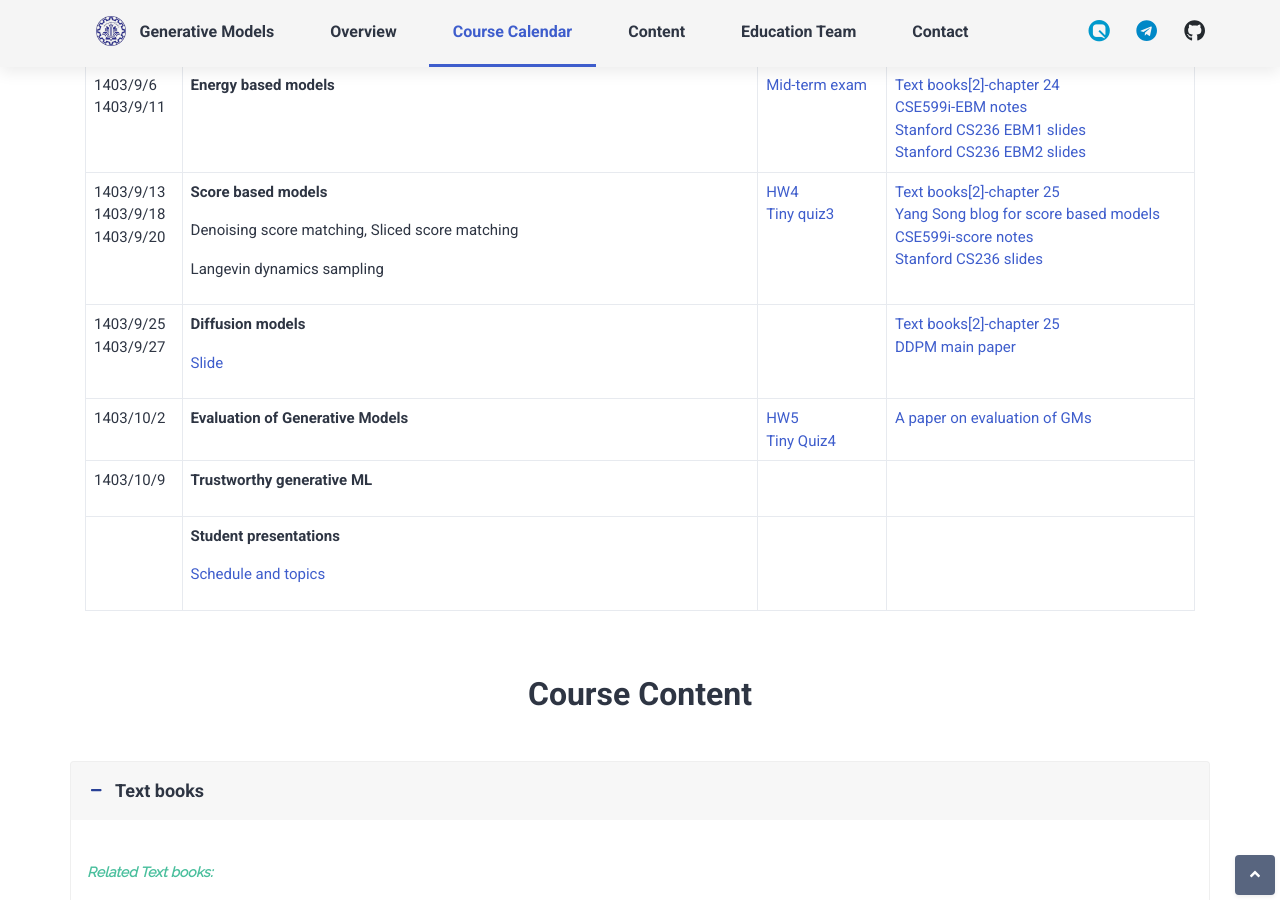
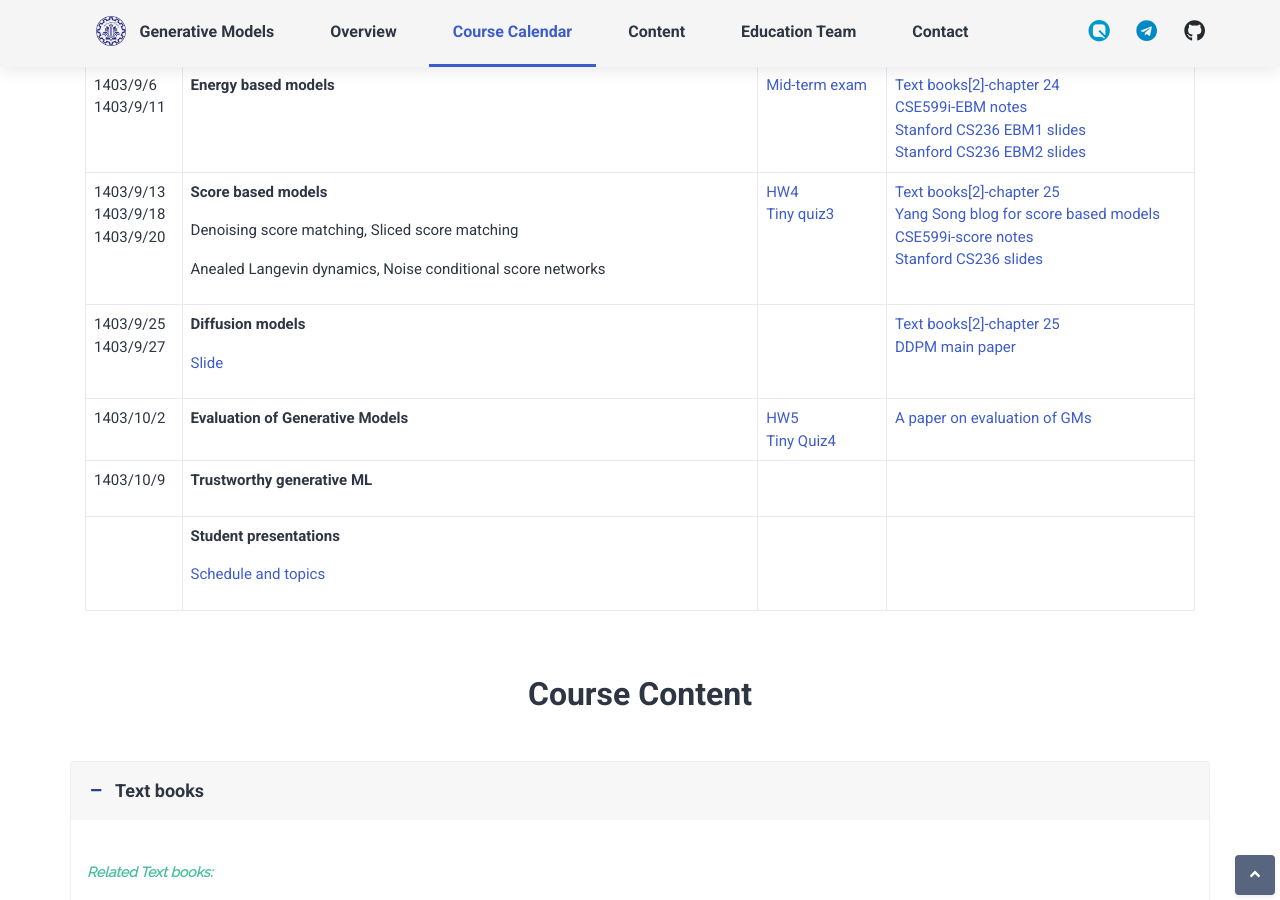
Before and after one commit to Sharif-CS-GenerativeModels/Sharif-CS-GenerativeModels.github.io, a Jekyll site: the page built from index.html, in a window 1280 px wide and 900 px high, scrolled down 2139 px. Built offline with Jekyll 4.4.1, drawn with Linux system fonts in a browser that asks for light colours; some web fonts are replaced; comment, search, counter and statistics services are not loaded.

Commit message:
Update calendar.yml

```diff
--- a/_data/calendar.yml
+++ b/_data/calendar.yml
@@ -222,7 +222,7 @@
       link: ""
     - title: "Denoising score matching, Sliced score matching"
       link: ""
-    - title: "Langevin dynamics sampling"
+    - title: "Anealed Langevin dynamics, Noise conditional score networks"
       link: ""
   assignment:
     - title: "HW4"
```
